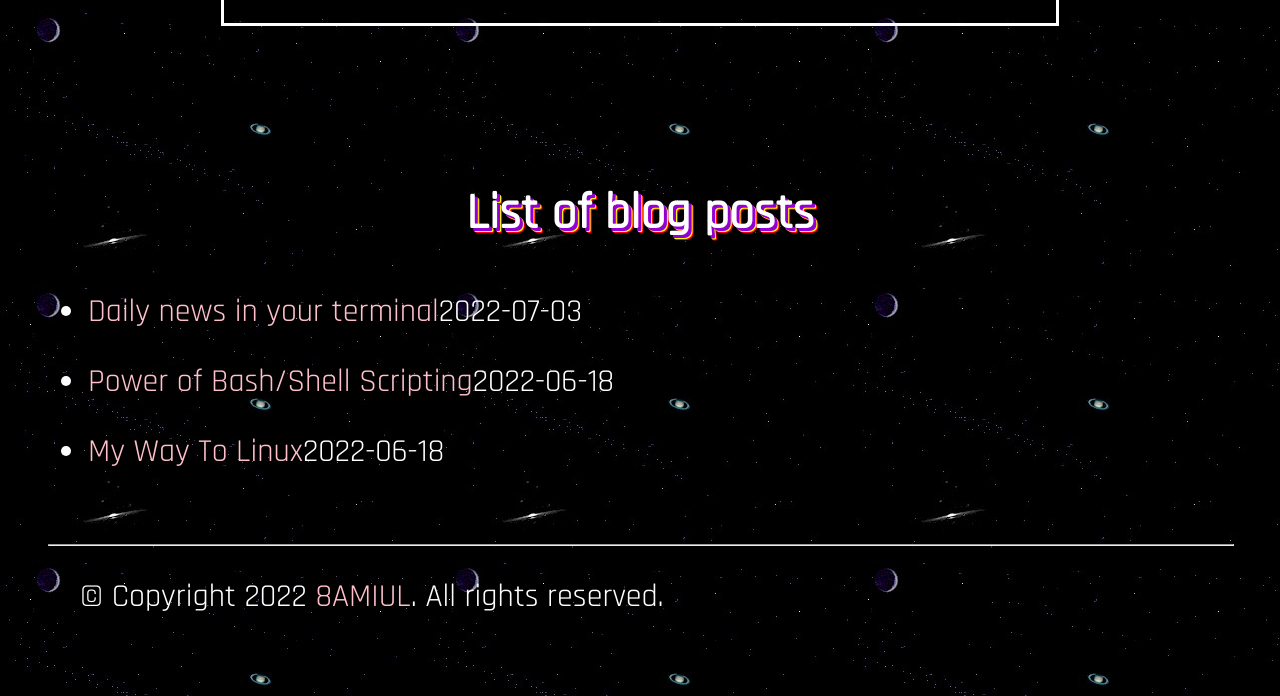
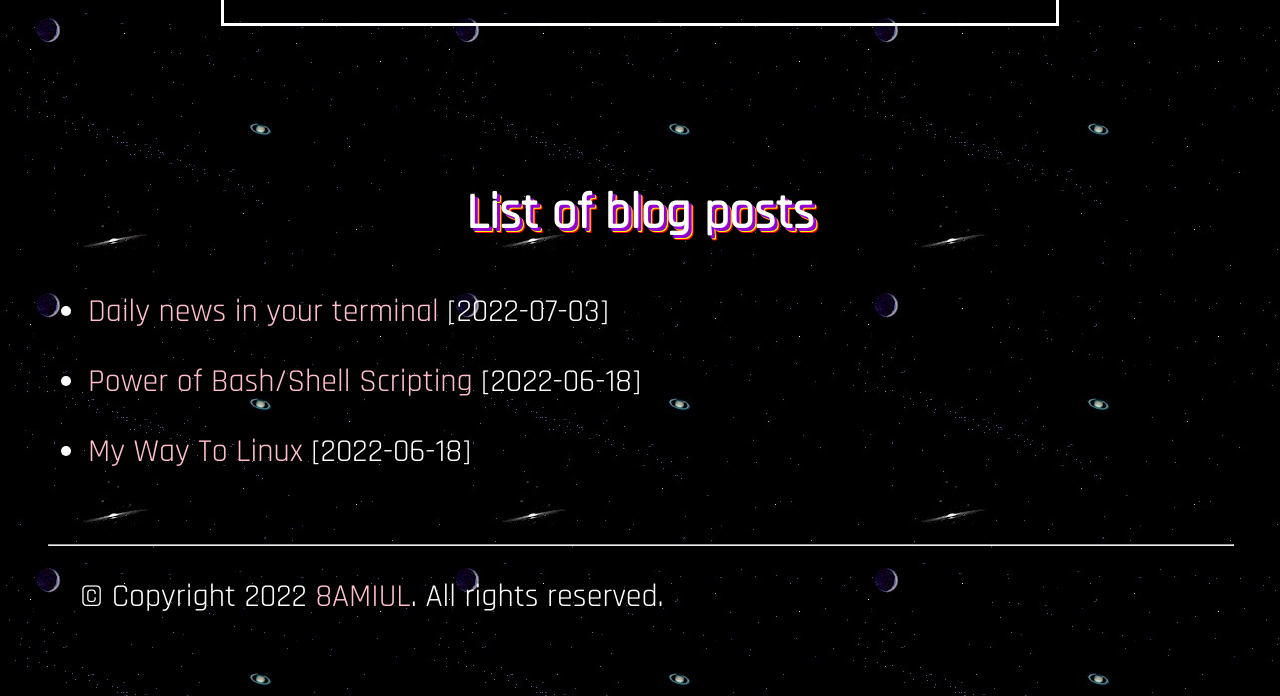
Before and after one commit to 8amiulyt/8amiulyt.github.io, a plain HTML site: page blog/index.html in a window 1280 px wide. Shown: the part 815-1511 px from the top of the page. Drawn offline with Linux system fonts and the light colour scheme.

Commit message:
date_fixed

```diff
--- a/blog/index.html
+++ b/blog/index.html
@@ -47,11 +47,11 @@
 </h1>
 <ul>
 
-   <li><a href="https://8amiulyt.github.io/blog/news-script/">Daily news in your terminal</a>2022-07-03</li>
+   <li><a href="https://8amiulyt.github.io/blog/news-script/">Daily news in your terminal</a> [2022-07-03]</li>
 
-   <li><a href="https://8amiulyt.github.io/blog/bash/">Power of Bash&#x2F;Shell Scripting</a>2022-06-18</li>
+   <li><a href="https://8amiulyt.github.io/blog/bash/">Power of Bash&#x2F;Shell Scripting</a> [2022-06-18]</li>
 
-   <li><a href="https://8amiulyt.github.io/blog/mywaytolinux/">My Way To Linux</a>2022-06-18</li>
+   <li><a href="https://8amiulyt.github.io/blog/mywaytolinux/">My Way To Linux</a> [2022-06-18]</li>
 
 </ul>
 
```
